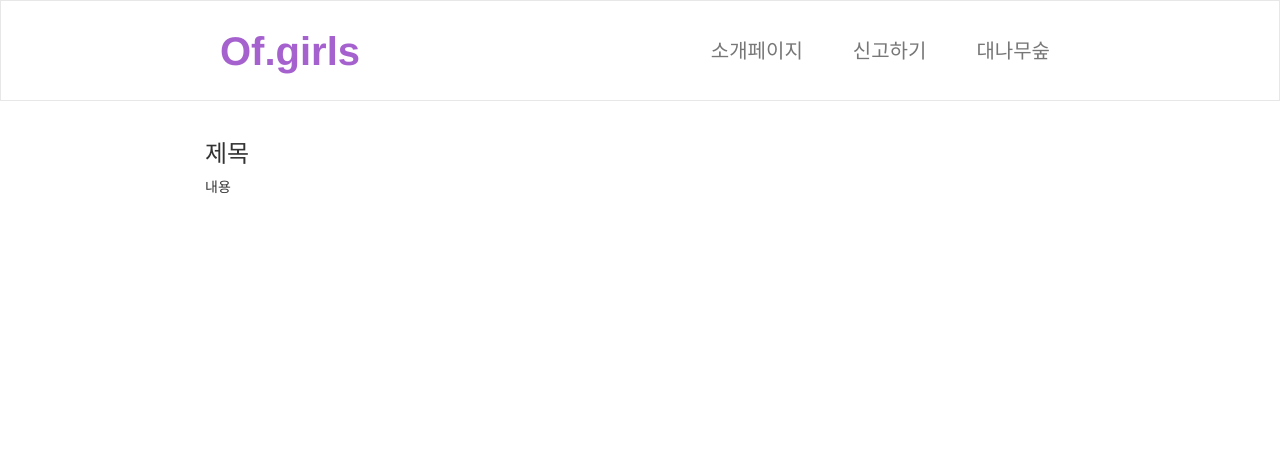
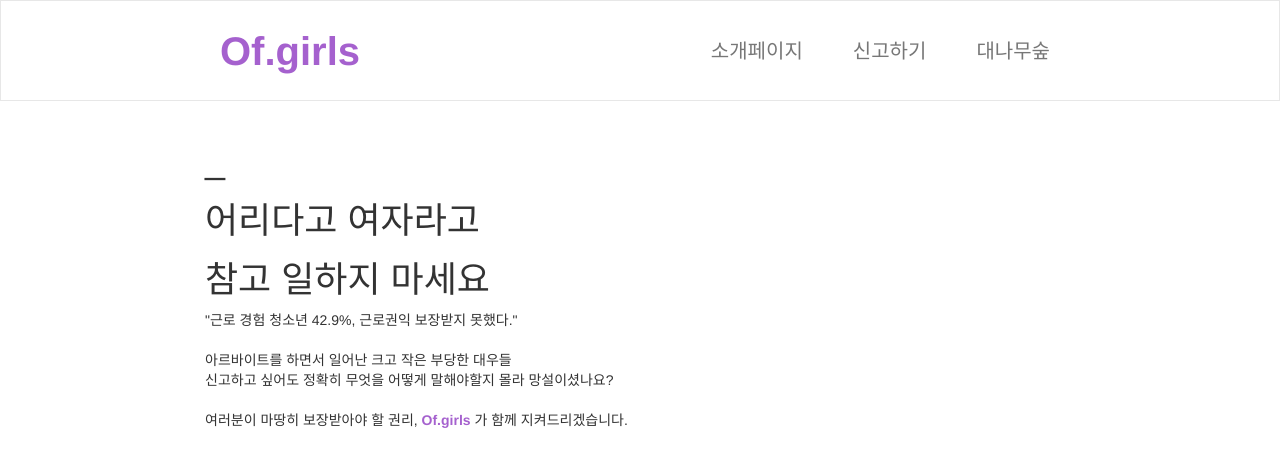
Before and after one commit to Ofgirls/Of.girls, a plain HTML site: page index.html in a window 1280 px wide. Drawn offline with nearby package versions, Linux system fonts and the light colour scheme.

Commit message:
Add files via upload
1. main page (index.html) 수정

```diff
--- a/index.html
+++ b/index.html
@@ -35,8 +35,16 @@
 </nav>
 
 <div class="container">
-  <h3>제목</h3>
-  <p>내용</p>
+  <h1 id="phrase"> _ </h1>
+  <h1 id="phrase"> 어리다고 여자라고 </h1>
+  <h1 id="phrase"> 참고 일하지 마세요 </h1>
+  <div class="main-para">
+    <p> "근로 경험 청소년 42.9%, 근로권익 보장받지 못했다."
+      <br><br>아르바이트를 하면서 일어난 크고 작은 부당한 대우들
+      <br>신고하고 싶어도 정확히 무엇을 어떻게 말해야할지 몰라 망설이셨나요?
+      <br><br>여러분이 마땅히 보장받아야 할 권리,
+      <span style="color : #A561CE; font-weight: bold;">Of.girls</span> 가 함께 지켜드리겠습니다.</p>
+  </div>
 </div>
 
 </body>
```
